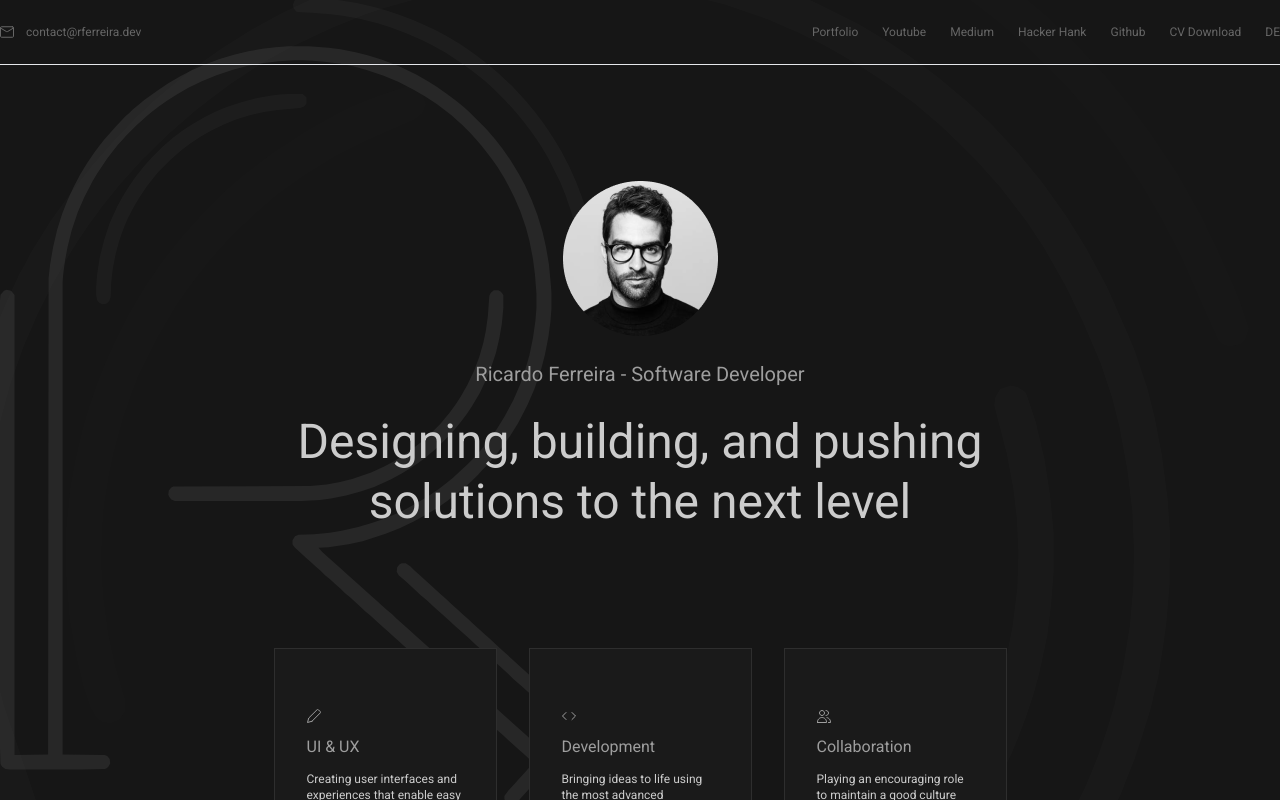
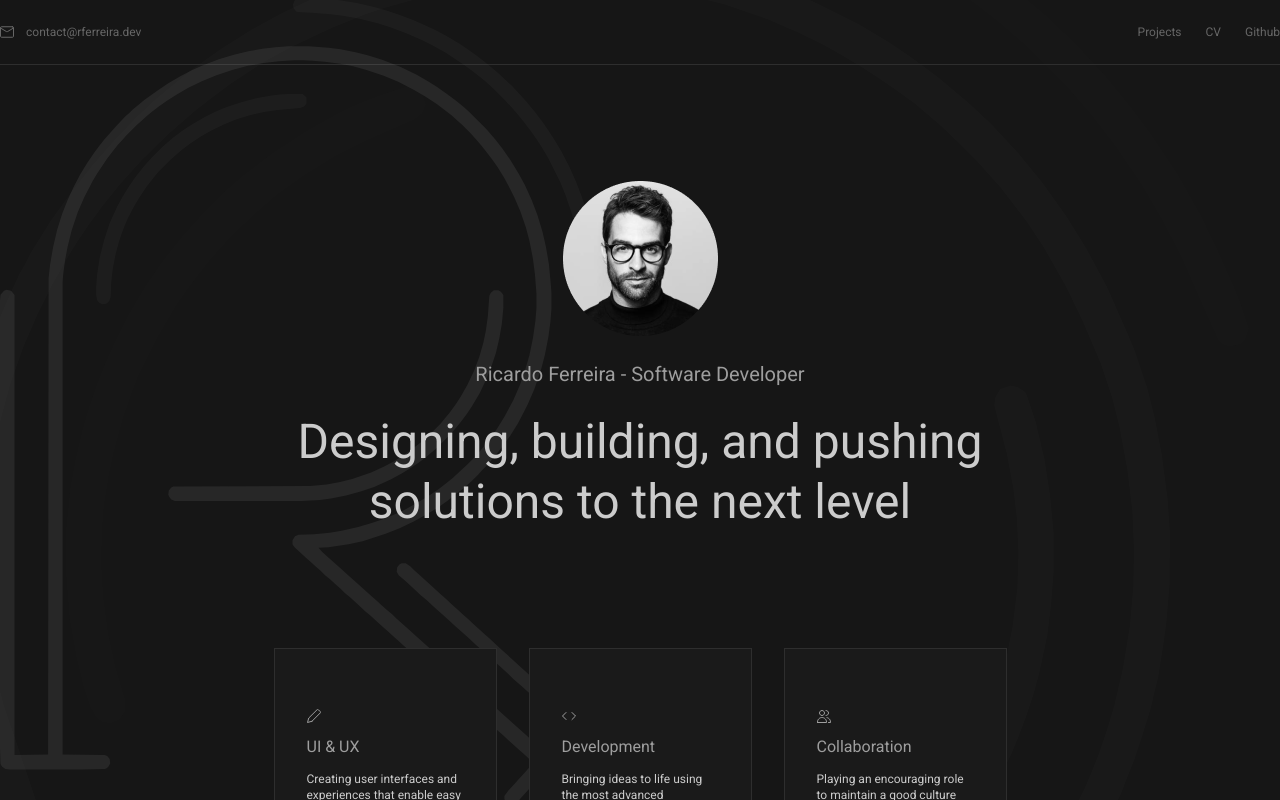
Before and after one commit to ricardoferreirades/ricardoferreirades.github.io, a React (Create React App) app: page / in a window 1280 px wide. Built offline with nearby package versions, Linux system fonts and the light colour scheme.

Commit message:
refactor(style): topbar
add classes, remove not active links

```diff
--- a/src/components/TopBar.tsx
+++ b/src/components/TopBar.tsx
@@ -1,14 +1,10 @@
 export default function TopBar() {
-    return <section className="flex justify-between items-center gap-3 border-b py-6 text-xs">
-      <a href="mailto:contact@rferreira.dev" className="inline-flex items-center gap-3"><img src="/assets/images/envelope.svg" alt="an envelop icon which represents a contact near the email link" />contact@rferreira.dev</a>
+    return <section className="flex justify-between items-center gap-3 border-b border-dark-gray-3 py-6 text-xs text-dark-gray-5">
+      <a href="mailto:contact@rferreira.dev" className="inline-flex items-center gap-3 hover:text-light-gray"><img src="/assets/images/envelope.svg" alt="an envelop icon which represents a contact near the email link" />contact@rferreira.dev</a>
       <menu className="flex gap-6">
-        <a href="">Portfolio</a>
-        <a href="">Youtube</a>
-        <a href="">Medium</a>
-        <a href="">Hacker Hank</a>
-        <a href="">Github</a>
-        <a href="">CV Download</a>
-        <a href="">DE</a>
+        <a href="#" className="hover:text-light-gray">Projects</a>
+        <a href="https://docs.google.com/document/d/1xC9EIEc4SiMVMkZIlG9Dq33Oen12Q2jI1pkZ9YXS5sQ/edit?usp=sharing" target="_blank" title="Curriculum Vitae"  className="hover:text-light-gray">CV</a>
+        <a href="https://github.com/ricardoferreirades" className="hover:text-light-gray">Github</a>
       </menu>
     </section>
   }
```
